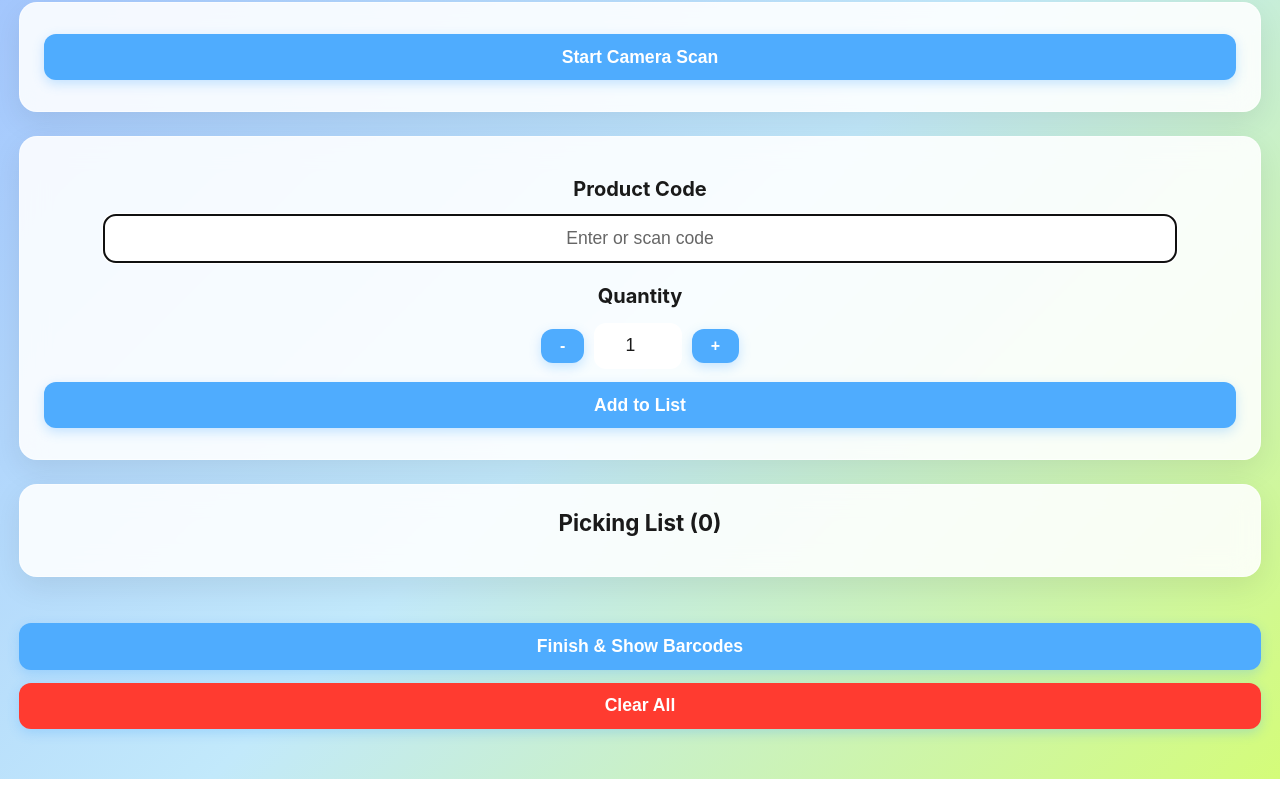
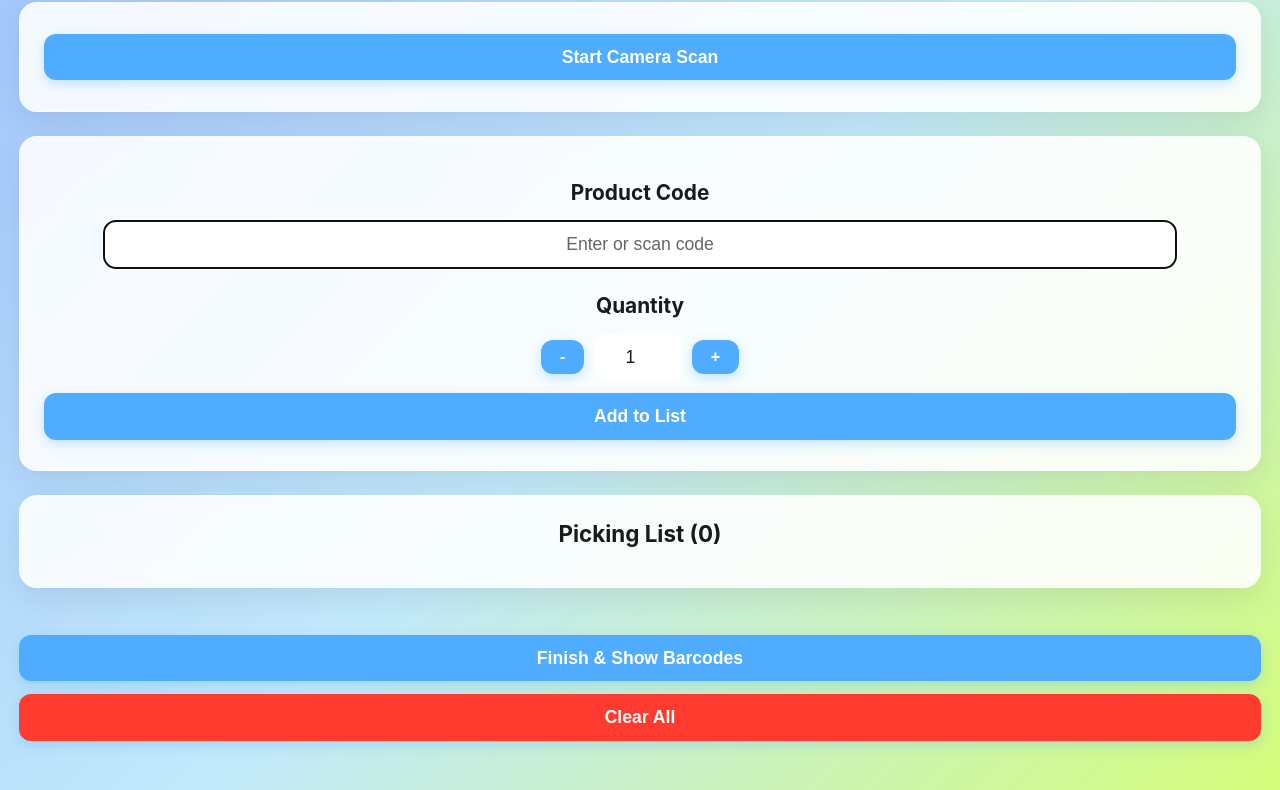
Before and after one commit to lobbylloyd/store-picker, a plain HTML site: page index.htm in a window 1280 px wide. Shown: the part 80-870 px from the top of the page. Drawn offline with Linux system fonts and the light colour scheme.

Commit message:
Update index.htm

```diff
--- a/index.htm
+++ b/index.htm
@@ -53,8 +53,8 @@
     label {
       display: block;
       font-weight: 700;
-      font-size: 1.25rem;
-      margin: 1rem 0 0.5rem;
+      font-size: 1.3rem;
+      margin: 1.2rem 0 0.6rem;
       color: #1a1a1a;
       text-align: center;
     }
@@ -206,11 +206,13 @@
         <label>Product Code</label>
         <input type="text" id="code" placeholder="Enter or scan code" autofocus />
       </div>
-      <label>Quantity</label>
-      <div class="row">
-        <button class="btn-small" id="dec-qty">-</button>
-        <input type="number" id="qty" class="qty" value="1" min="1" />
-        <button class="btn-small" id="inc-qty">+</button>
+      <div class="input-group">
+        <label>Quantity</label>
+        <div class="row">
+          <button class="btn-small" id="dec-qty">-</button>
+          <input type="number" id="qty" class="qty" value="1" min="1" />
+          <button class="btn-small" id="inc-qty">+</button>
+        </div>
       </div>
       <button id="add-item">Add to List</button>
     </div>
@@ -293,7 +295,7 @@
       locator: { patchSize: "large", halfSample: true },
       numOfWorkers: 2,
       frequency: 10,
-      decoder: { readers: ["code_128_reader","ean_reader","ean_8_reader","upc_reader"] },
+      decoder: { readers: ["ean_reader", "code_128_reader"] },  // ean_reader for full EAN-13
       locate: true
     }, err => {
       if (err) { alert('Camera error: ' + err); stopScanner(); return; }
@@ -301,7 +303,7 @@
     });
     Quagga.onDetected(data => {
       const code = data.codeResult.code;
-      if (code) {
+      if (code && code.length >= 12) {  // Validate full EAN-13 length
         els.code.value = code;
         stopScanner();
         addItem();
```
